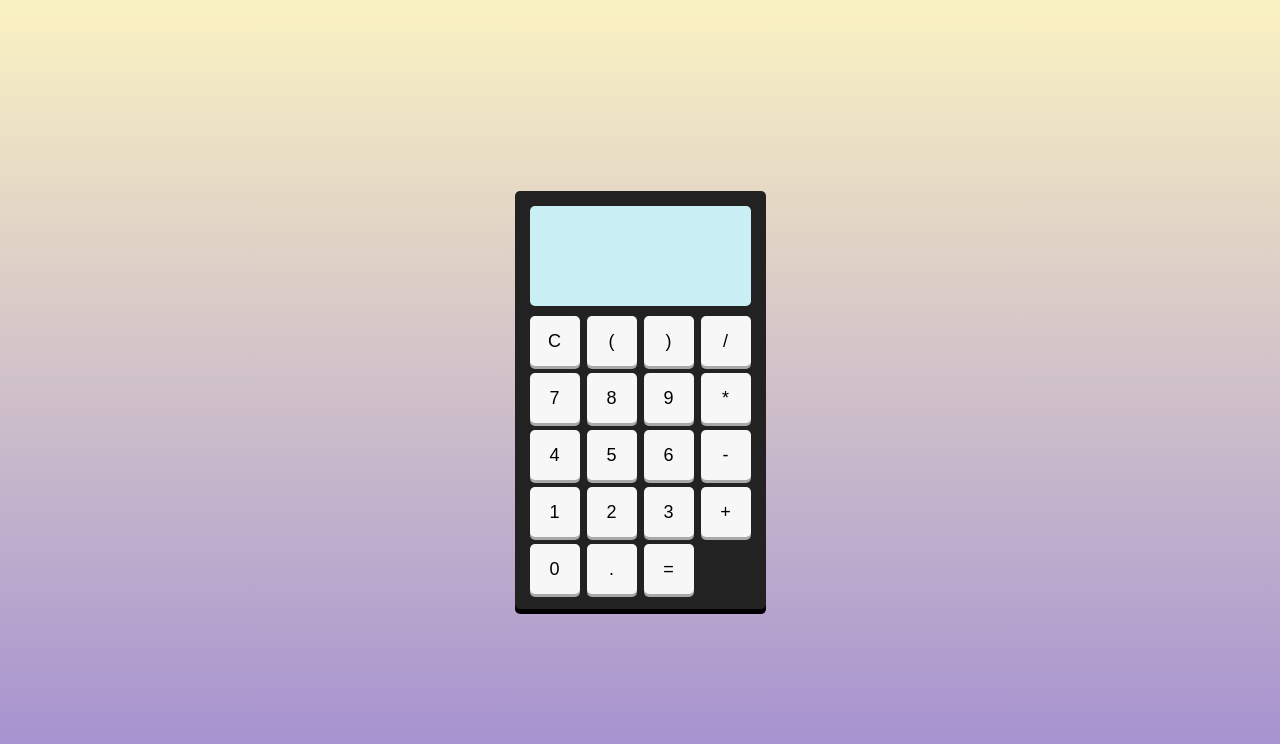
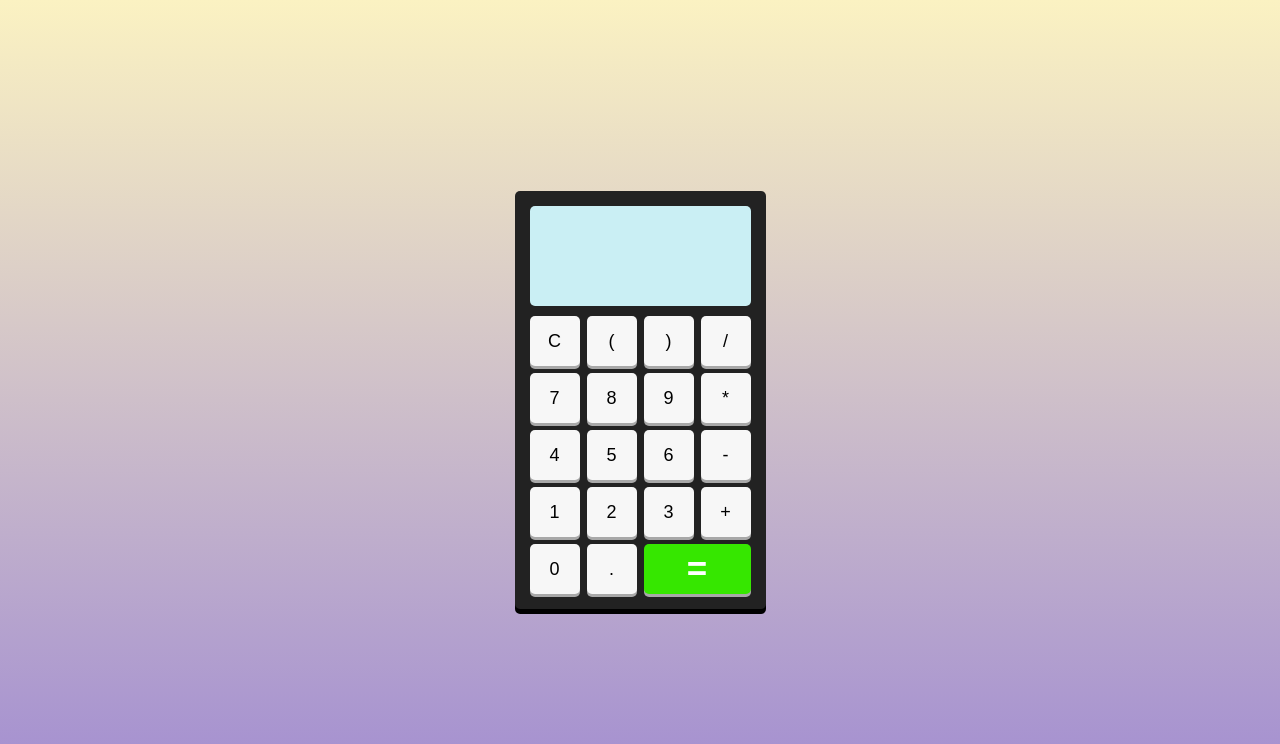
Before and after one commit to SabrinaMouginot/La-calculatrice-en-Javascript, a plain HTML site: page index.html in a window 1280 px wide. Drawn offline with Linux system fonts and the light colour scheme.

Commit message:
travail css sur le bouton = qui va bcp servir et derriere lequel il y aura du js

```diff
--- a/style.css
+++ b/style.css
@@ -57,3 +57,11 @@ button:active {
     box-shadow: 0 1px #a8a8a8;
     transform: translateY(2px);
 }
+
+button[data-key="13"] {
+    grid-column: span 2;
+    font-size: 35px;
+    background-color: #36e700;
+    font-weight: bold;
+    color: white;
+}
```
